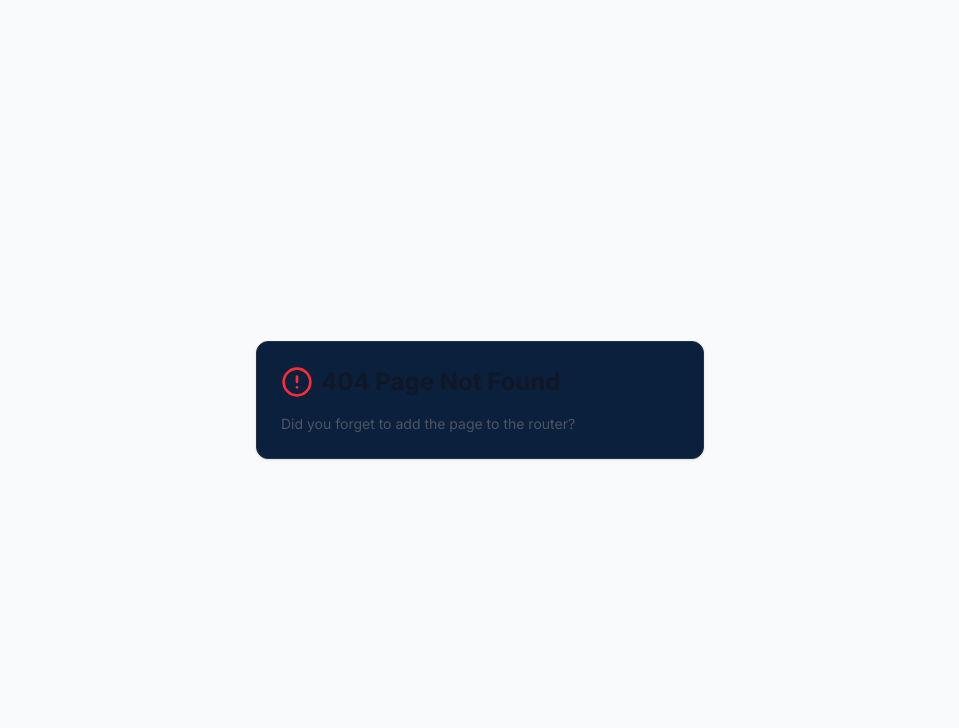
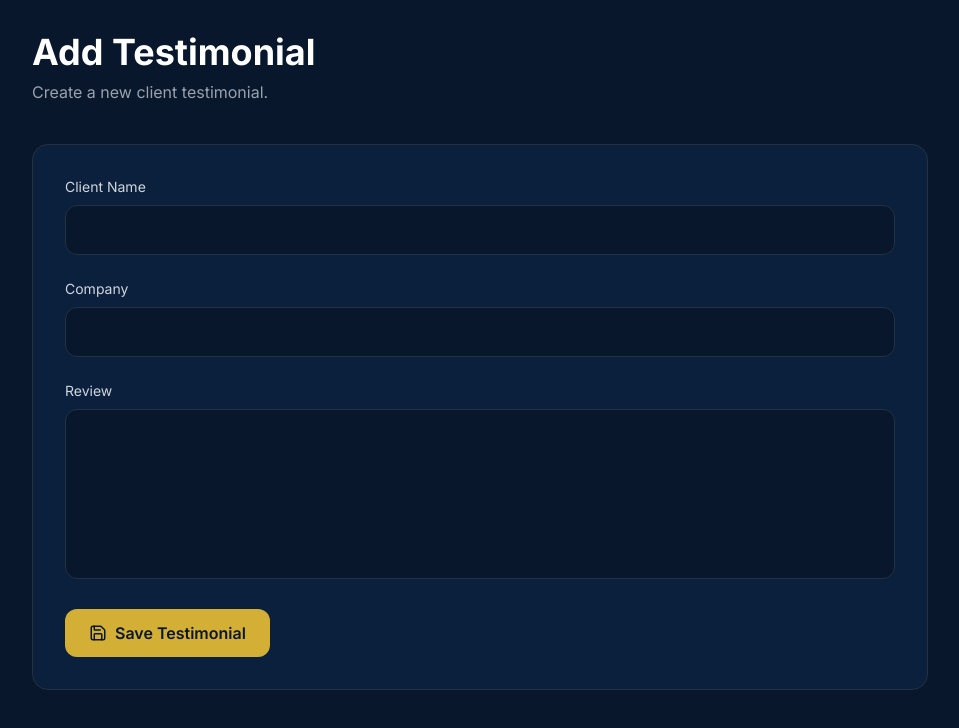
Before and after one commit to Ansari392/Eleva-website, a React (Vite) app: page /testimonials/add in a window 1280 px wide. Before the commit this address had no page. Shown: the top 728 px of the page, without its empty margins (160-1119 px from the left). Built offline with nearby package versions, Linux system fonts and the light colour scheme.

Commit message:
testimonials

```diff
--- a/src/Admin/Components/Sidebar.tsx
+++ b/src/Admin/Components/Sidebar.tsx
@@ -36,10 +36,12 @@ export default function Sidebar() {
            </button>
         </Link>
 
+      <Link href="/testimonials">
         <button className="flex items-center gap-3 w-full px-4 py-3 rounded-xl hover:bg-secondary transition">
-          <Star size={20} />
-          Testimonials
+        <Star size={20} />
+        Testimonials
         </button>
+      </Link>
 
         <button className="flex items-center gap-3 w-full px-4 py-3 rounded-xl hover:bg-secondary transition">
           <Settings size={20} />
--- /dev/null
+++ b/src/Admin/pages/AddTestimonial.tsx
@@ -0,0 +1,113 @@
+import { useState } from "react";
+import { Save } from "lucide-react";
+
+export default function AddTestimonial() {
+  const [formData, setFormData] = useState({
+    name: "",
+    company: "",
+    review: "",
+  });
+
+  const handleSave = () => {
+    console.log(formData);
+    alert("Testimonial Saved Successfully!");
+  };
+
+  return (
+    <div className="min-h-screen bg-background text-white p-8">
+
+      <div className="max-w-4xl mx-auto">
+
+        <div className="mb-10">
+
+          <h1 className="text-4xl font-bold">
+            Add Testimonial
+          </h1>
+
+          <p className="text-gray-400 mt-2">
+            Create a new client testimonial.
+          </p>
+
+        </div>
+
+        <div className="bg-card border border-border rounded-2xl p-8">
+
+          <div className="space-y-6">
+
+            <div>
+
+              <label className="block mb-2 text-sm text-gray-300">
+                Client Name
+              </label>
+
+              <input
+                type="text"
+                value={formData.name}
+                onChange={(e) =>
+                  setFormData({
+                    ...formData,
+                    name: e.target.value,
+                  })
+                }
+                className="w-full rounded-xl bg-background border border-border px-4 py-3 outline-none focus:border-primary"
+              />
+
+            </div>
+
+            <div>
+
+              <label className="block mb-2 text-sm text-gray-300">
+                Company
+              </label>
+
+              <input
+                type="text"
+                value={formData.company}
+                onChange={(e) =>
+                  setFormData({
+                    ...formData,
+                    company: e.target.value,
+                  })
+                }
+                className="w-full rounded-xl bg-background border border-border px-4 py-3 outline-none focus:border-primary"
+              />
+
+            </div>
+
+            <div>
+
+              <label className="block mb-2 text-sm text-gray-300">
+                Review
+              </label>
+
+              <textarea
+                rows={6}
+                value={formData.review}
+                onChange={(e) =>
+                  setFormData({
+                    ...formData,
+                    review: e.target.value,
+                  })
+                }
+                className="w-full rounded-xl bg-background border border-border px-4 py-3 outline-none focus:border-primary resize-none"
+              />
+
+            </div>
+
+            <button
+              onClick={handleSave}
+              className="flex items-center gap-2 px-6 py-3 rounded-xl bg-primary text-primary-foreground font-semibold"
+            >
+              <Save size={18} />
+              Save Testimonial
+            </button>
+
+          </div>
+
+        </div>
+
+      </div>
+
+    </div>
+  );
+}
--- a/src/Admin/pages/ContactLeads.tsx
+++ b/src/Admin/pages/ContactLeads.tsx
@@ -119,7 +119,9 @@ const handleDelete = (id: number) => {
 
           <tbody>
 
-            {filteredLeads.map((lead) => (
+  {filteredLeads.length > 0 ? (
+
+    filteredLeads.map((lead) => (
 
       <tr
         key={lead.id}
@@ -166,7 +168,22 @@ const handleDelete = (id: number) => {
 
       </tr>
 
-            ))}
+    ))
+
+  ) : (
+
+    <tr>
+
+      <td
+        colSpan={5}
+        className="text-center py-12 text-gray-400"
+      >
+        No Leads Found
+      </td>
+
+    </tr>
+
+  )}
 
 </tbody>
 
--- /dev/null
+++ b/src/Admin/pages/Testimonials.tsx
@@ -0,0 +1,110 @@
+import { Plus, Pencil, Trash2 } from "lucide-react";
+import { Link } from "wouter";
+
+export default function Testimonials() {
+  const testimonials = [
+    {
+      id: 1,
+      name: "John Doe",
+      company: "Dubai Investor",
+      review: "Excellent service and smooth property buying experience.",
+    },
+    {
+      id: 2,
+      name: "Sarah Wilson",
+      company: "Luxury Homes",
+      review: "Highly professional team. Recommended!",
+    },
+    {
+      id: 3,
+      name: "David Brown",
+      company: "Business Owner",
+      review: "Found my dream villa within one week.",
+    },
+  ];
+
+  return (
+    <div className="text-white">
+
+      <div className="flex justify-between items-center mb-10">
+
+        <div>
+          <h1 className="text-4xl font-bold">
+            Testimonials
+          </h1>
+
+          <p className="text-gray-400 mt-2">
+            Manage client reviews.
+          </p>
+        </div>
+
+        <Link href="/testimonials/add">
+          <button className="flex items-center gap-2 px-5 py-3 rounded-xl bg-primary text-primary-foreground font-semibold">
+            <Plus size={18} />
+            Add Testimonial
+          </button>
+        </Link>
+
+      </div>
+
+      <div className="overflow-hidden rounded-2xl border border-border bg-card">
+
+        <table className="w-full">
+
+          <thead className="bg-secondary">
+
+            <tr>
+
+              <th className="text-left p-5">Client</th>
+              <th className="text-left">Company</th>
+              <th className="text-left">Review</th>
+              <th className="text-center">Actions</th>
+
+            </tr>
+
+          </thead>
+
+          <tbody>
+
+            {testimonials.map((item) => (
+
+              <tr
+                key={item.id}
+                className="border-t border-border hover:bg-secondary/30"
+              >
+
+                <td className="p-5">{item.name}</td>
+
+                <td>{item.company}</td>
+
+                <td>{item.review}</td>
+
+                <td>
+
+                  <div className="flex justify-center gap-3">
+
+                    <button className="text-blue-400">
+                      <Pencil size={18} />
+                    </button>
+
+                    <button className="text-red-400">
+                      <Trash2 size={18} />
+                    </button>
+
+                  </div>
+
+                </td>
+
+              </tr>
+
+            ))}
+
+          </tbody>
+
+        </table>
+
+      </div>
+
+    </div>
+  );
+}
--- a/src/App.tsx
+++ b/src/App.tsx
@@ -12,6 +12,8 @@ import Properties from "@/Admin/pages/Properties";
 import AddProperty from "@/Admin/pages/AddProperty";
 import EditProperty from "@/Admin/pages/EditProperty";
 import ContactLeads from "@/Admin/pages/ContactLeads";
+import Testimonials from "@/Admin/pages/Testimonials";
+import AddTestimonial from "@/Admin/pages/AddTestimonial";
 const queryClient = new QueryClient();
 
 function Router() {
@@ -22,6 +24,8 @@ function Router() {
       <Route path="/properties/add">{() => <AddProperty />}</Route>
       <Route path="/properties/edit/:id" component={EditProperty} />
       <Route path="/leads" component={ContactLeads} />
+      <Route path="/testimonials" component={Testimonials} />
+      <Route path="/testimonials/add" component={AddTestimonial} />
       <Route path="/admin" component={Login} />
       <Route path="/" component={Home} />
       <Route path="/privacy-policy" component={PrivacyPolicy} />
```
Lines whose indentation alone changed are shown as unchanged.
